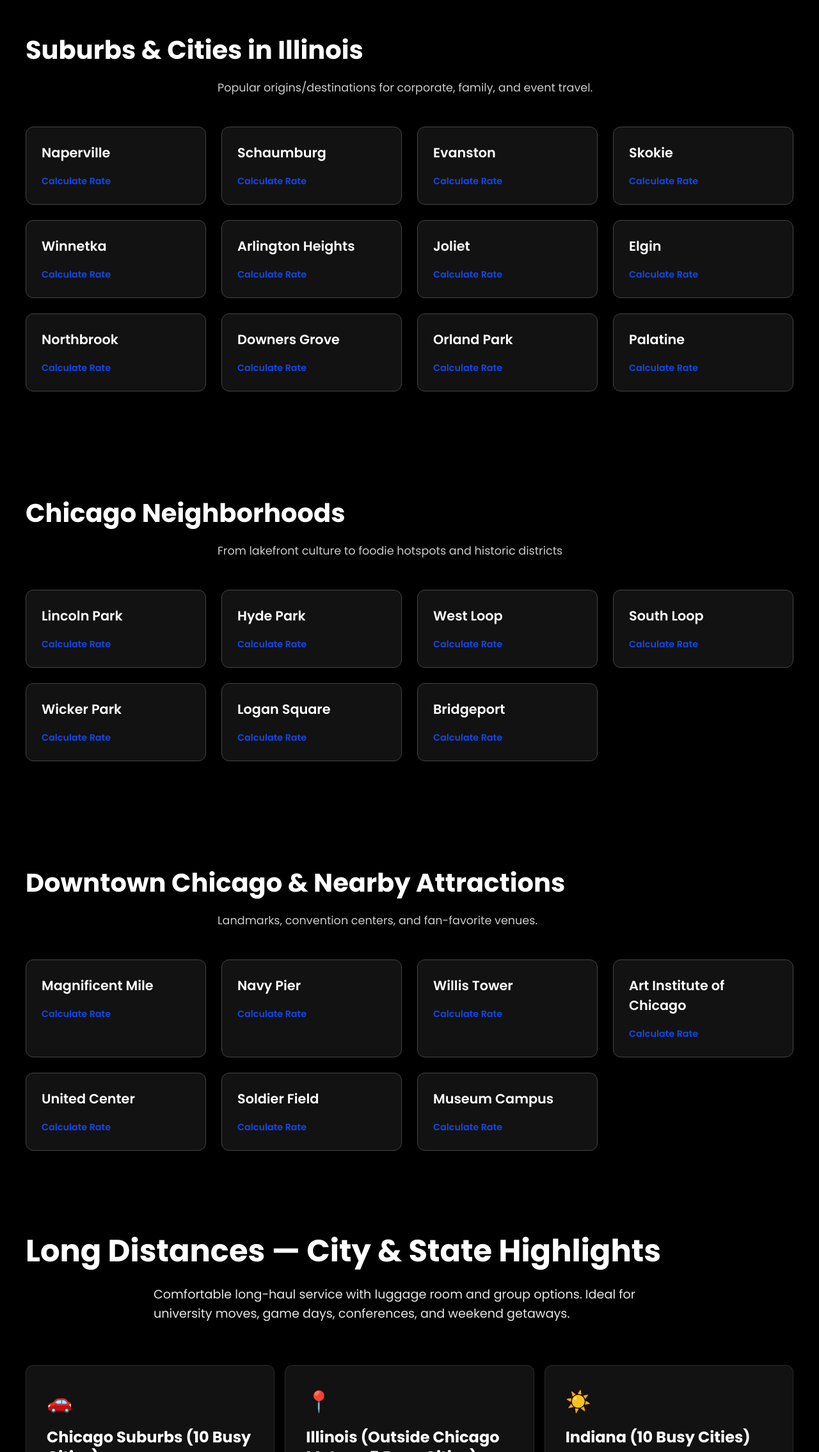
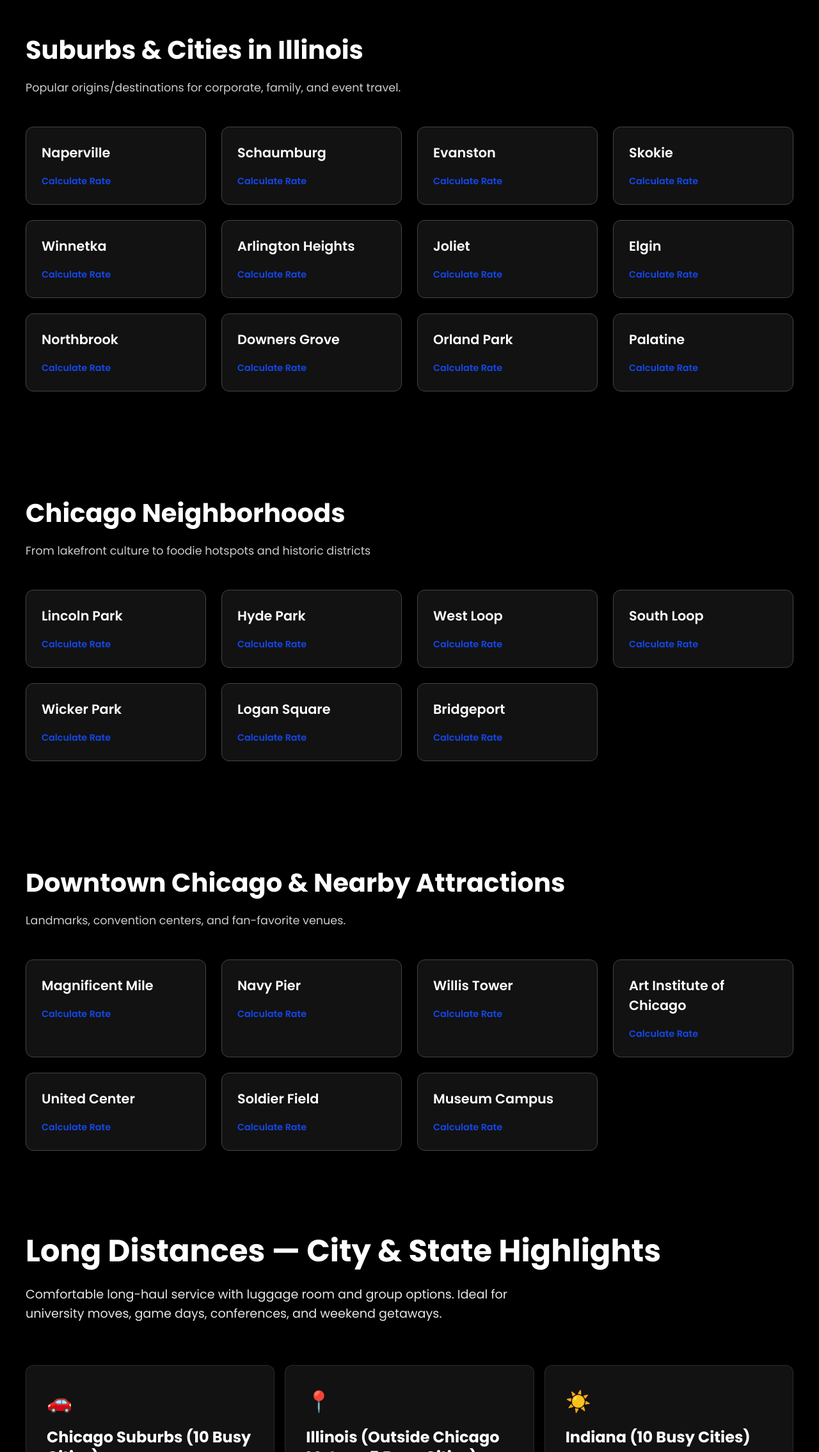
Before and after one commit to ZainManzoor2003/Rent-Car, a React (Vite) app in the folder client/: page /destinations in a window 1280 px wide. Shown: the part 848-3118 px from the top of the page at 64% size. Built offline with nearby package versions, Linux system fonts and the light colour scheme.

Commit message:
light mode addition

```diff
--- a/client/src/pages/Destinations.jsx
+++ b/client/src/pages/Destinations.jsx
@@ -53,7 +53,7 @@
           <div className="suburbs-cities-container">
             <div className="suburbs-cities-header">
               <h2>Suburbs & Cities in Illinois</h2>
-              <p>Popular origins/destinations for corporate, family, and event travel.</p>
+              <p style={{margin:'0'}}>Popular origins/destinations for corporate, family, and event travel.</p>
             </div>
             <div className="suburbs-cities-grid">
               <div className="suburb-city-card">
@@ -113,7 +113,7 @@
           <div className="neighborhoods-container">
             <div className="neighborhoods-header">
               <h2>Chicago Neighborhoods</h2>
-              <p>From lakefront culture to foodie hotspots and historic districts</p>
+              <p style={{margin:'0'}}>From lakefront culture to foodie hotspots and historic districts</p>
             </div>
             <div className="neighborhoods-grid">
               <div className="neighborhood-card">
@@ -153,7 +153,7 @@
           <div className="attractions-container">
             <div className="attractions-header">
               <h2>Downtown Chicago & Nearby Attractions</h2>
-              <p>Landmarks, convention centers, and fan-favorite venues.</p>
+              <p style={{margin:'0'}}>Landmarks, convention centers, and fan-favorite venues.</p>
             </div>
             <div className="attractions-grid">
               <div className="attraction-card">
@@ -193,7 +193,7 @@
           <div className="long-distances-container">
             <div className="long-distances-header">
               <h2>Long Distances — City & State Highlights</h2>
-              <p>Comfortable long-haul service with luggage room and group options. Ideal for university moves, game days, conferences, and weekend getaways.</p>
+              <p style={{margin:'0'}}>Comfortable long-haul service with luggage room and group options. Ideal for university moves, game days, conferences, and weekend getaways.</p>
             </div>
 
             <div className="destinations-grid">
```
